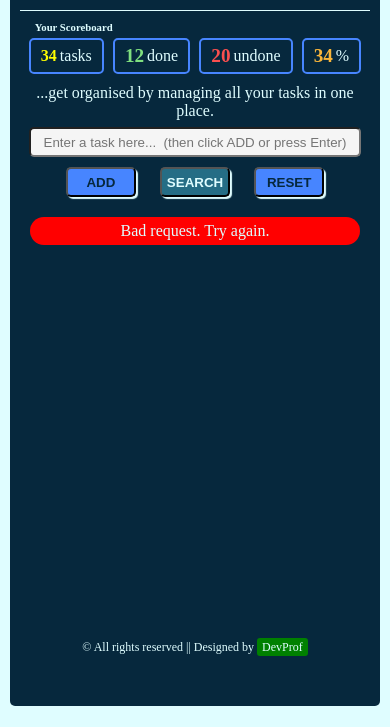
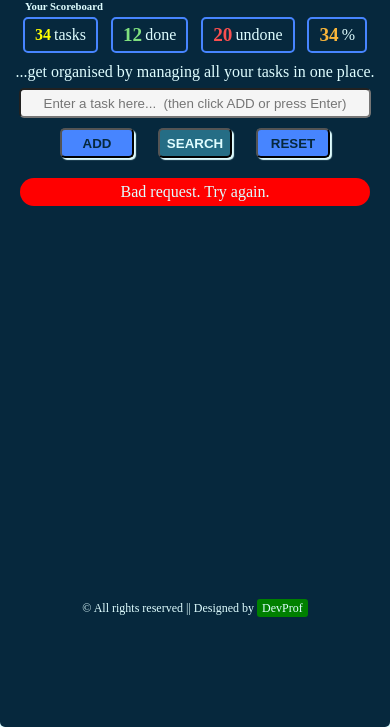
Before and after one commit to profinnocent/TODO-TASK-APP, a plain HTML site: page index.html in a window 390 px wide. Shown: the part 117-844 px from the top of the page. Drawn offline with Linux system fonts and the light colour scheme; no server answers.

Commit message:
updated responsiveness for small screens

```diff
--- a/style.css
+++ b/style.css
@@ -13,7 +13,7 @@
 }
 
 body{
-    width: 100vw;
+    width: 100%;
     height: 100vh;
     display: flex;
     justify-content: center;
@@ -362,13 +362,21 @@ footer #fspan{
 /* Media Query =============================== */
 @media only screen and (max-width:576px){
     .ulbox{
-        height: 320px;
-        overflow-y: scroll;
+        height: 350px;
+        width:100%;
+        /* overflow-y: scroll; */
     }
 
-    footer{
+    .container{
+        height: 100vh;
+        width: 100%;
+        border: none;
+        border-radius: 5px;
+        /* padding: 10px; */
+        /* color: var(--offwyt) */
+    }
 
-    }
+
 }
 
 @media only screen and (max-width:400px){
```
Also changed, not shown: 1 other file.
